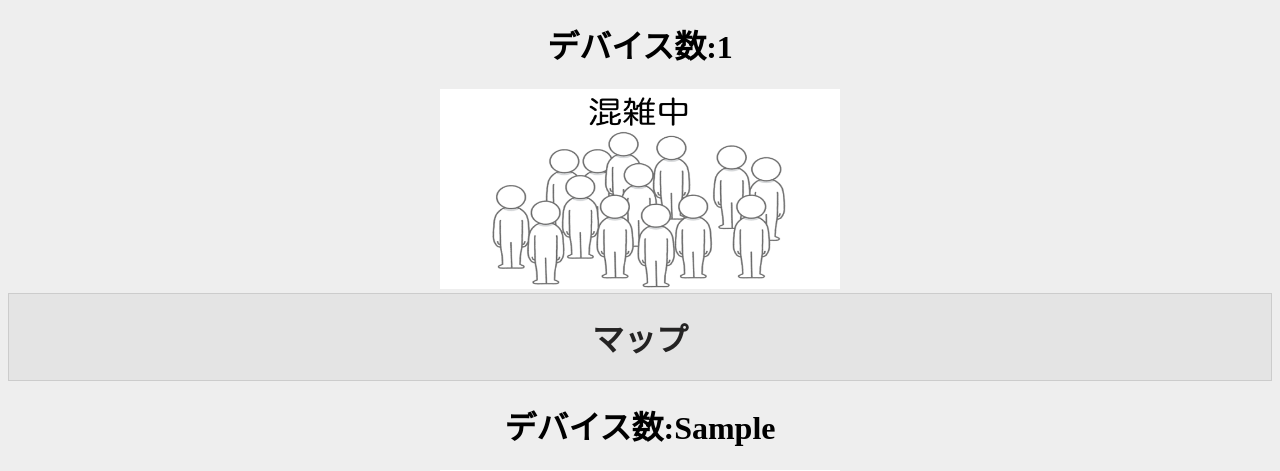
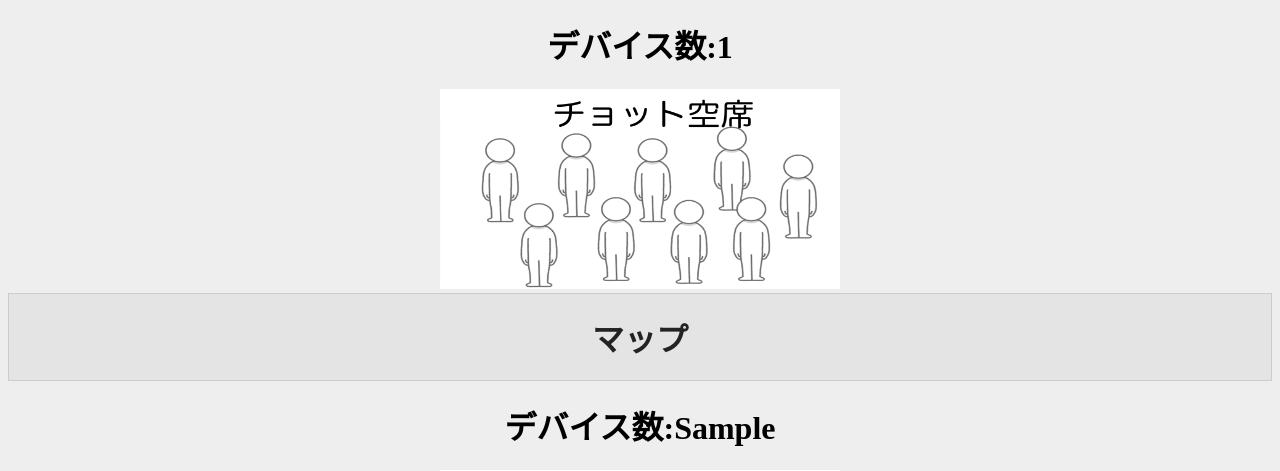
Before and after one commit to Tonoyama/cafe_page, a Flask app: template app/templates/index.html in a window 1280 px wide. Shown: the top 471 px of the page. Run offline with Flask 2, Linux system fonts and the light colour scheme; the template is opened without the code that fills it: most values are stand-ins (such as "Sample title", 1, 10 or a date in 2020).

Commit message:
混雑度に応じて画像を変更する

```diff
--- a/app/templates/index.html
+++ b/app/templates/index.html
@@ -12,7 +12,15 @@
         <h1 class="text-muted">デバイス数:{{count}}</h1>
     </form>
     <div>
-        <img src="../static/images/crowded.png"width="400" height="200">
+        {% if count %}
+		    {% if count>60 %}
+                <img src="../static/images/empty.png"width="400" height="200">
+		    {% elif count<=60 %}
+		        <img src="../static/images/little_empty.png"width="400" height="200">
+		    {% else %}
+		        <img src="../static/images/crowded.png"width="400" height="200">
+		    {% endif %}
+	    {% endif %}
     </div>
     <div>
         <details>
```
Also changed, not shown: app/static/images/empty.png (added), app/static/images/little_empty.png (added).
